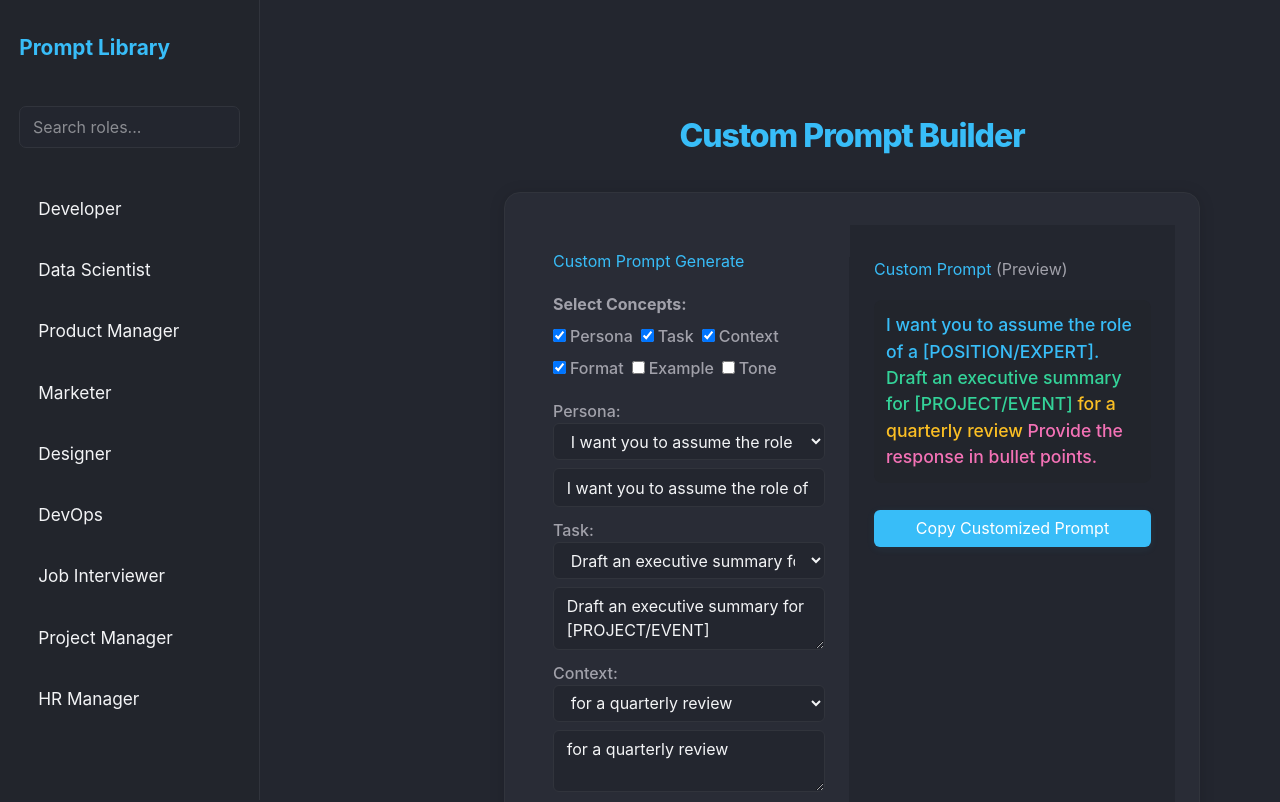
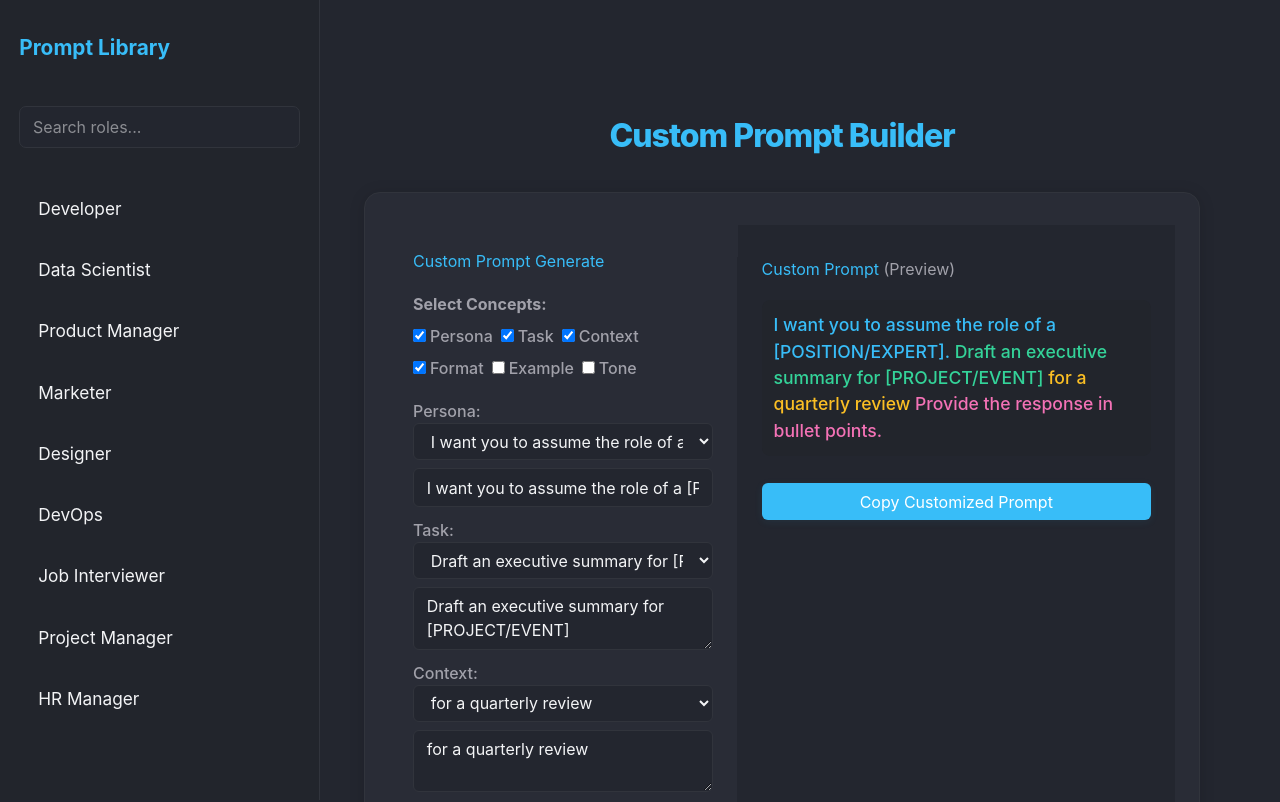
Before and after one commit to DangLam2603/ai-prompting-library, a Next.js app: page / in a window 1280 px wide. Shown: the top 802 px of the page. Built offline with nearby package versions, Linux system fonts and the light colour scheme.

Commit message:
update again

```diff
--- a/src/app/globals.css
+++ b/src/app/globals.css
@@ -252,14 +252,18 @@ body {
     top: 0;
     left: 0;
     height: 100vh;
-    min-width: 220px;
-    max-width: 260px;
-    width: 400px;
+    min-width: 320px;
+    max-width: 320px;
+    width: 320px;
     box-shadow: none;
     z-index: 10;
   }
   .main-content {
-    margin-left: 220px;
+    margin-left: 150px;
+    align-items: center;
+    width: 100%;
+    display: flex;
+    flex-direction: column;
   }
 
   .sidebar-hamburger {
```
